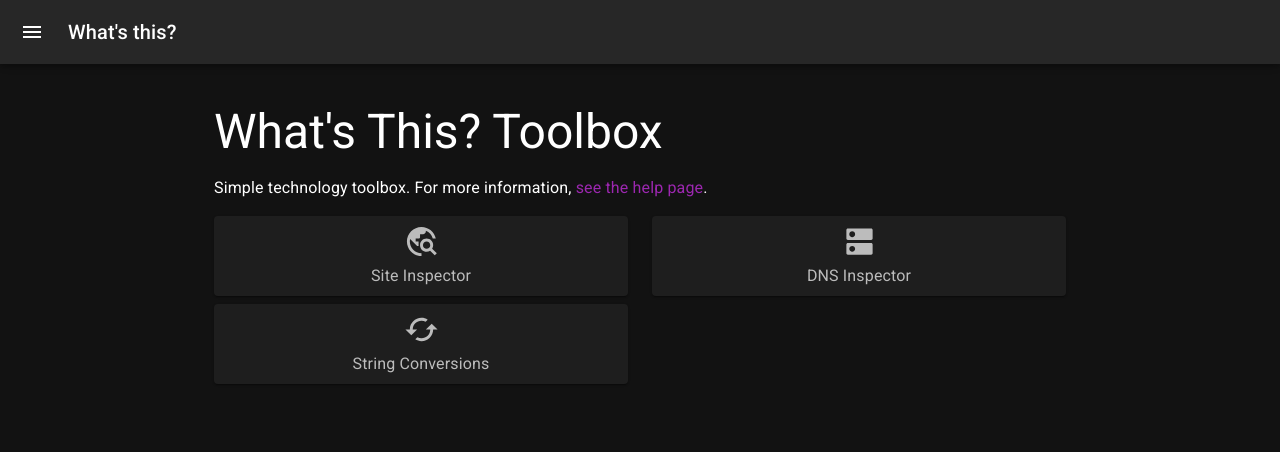
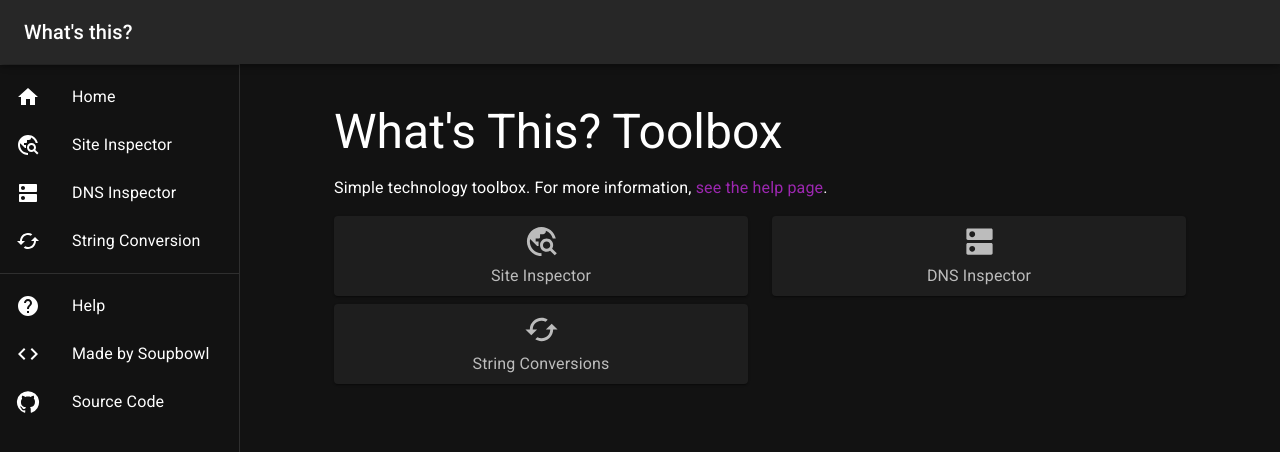
Before and after one commit to soup-bowl/whatsth.is, a React (Create React App) app: page / in a window 1280 px wide. Shown: the top 452 px of the page. Built offline with nearby package versions, Linux system fonts and the light colour scheme.

Commit message:
Conditional menu for small/big screens.

```diff
--- a/src/pages/_layout.tsx
+++ b/src/pages/_layout.tsx
@@ -2,7 +2,7 @@ import { Outlet, useNavigate } from "react-router-dom";
 import MuiAppBar, { AppBarProps as MuiAppBarProps } from '@mui/material/AppBar';
 import { CssBaseline, ThemeProvider, Toolbar, IconButton, Typography,
 	Container, styled, Drawer, Divider, Box, List, ListItem, ListItemIcon,
-	ListItemText, Link} from '@mui/material';
+	ListItemText, Link, useMediaQuery} from '@mui/material';
 import theme from "../theme/theme";
 import { useEffect, useState } from "react";
 
@@ -31,13 +31,11 @@ const Main = styled('main', { shouldForwardProp: (prop) => prop !== 'open' })<{
 		easing: theme.transitions.easing.sharp,
 		duration: theme.transitions.duration.leavingScreen,
 	}),
-	marginLeft: `-${drawerWidth}px`,
 	...(open && {
 		transition: theme.transitions.create('margin', {
 			easing: theme.transitions.easing.easeOut,
 			duration: theme.transitions.duration.enteringScreen,
 		}),
-		marginLeft: 0,
 	}),
 }));
 
@@ -49,8 +47,6 @@ const AppBar = styled(MuiAppBar, {
 		duration: theme.transitions.duration.leavingScreen,
 	}),
 	...(open && {
-		width: `calc(100% - ${drawerWidth}px)`,
-		marginLeft: `${drawerWidth}px`,
 		transition: theme.transitions.create(['margin', 'width'], {
 			easing: theme.transitions.easing.easeOut,
 			duration: theme.transitions.duration.enteringScreen,
@@ -71,6 +67,7 @@ export default function Layout() {
 	const navigate = useNavigate();
 	const [open, setOpen] = useState(false);
 	const [connectionState, setConnectionState] = useState(true);
+	const desktop = useMediaQuery("(min-width: 961px)");
 	const MINUTE_MS = 15000;
 
 	// https://stackoverflow.com/a/65049865
@@ -98,8 +95,9 @@ export default function Layout() {
 		<ThemeProvider theme={theme}>
 			<Box sx={{ display: 'flex' }}>
 			<CssBaseline />
-			<AppBar position="fixed" open={open}>
+			<AppBar position="fixed" open={open} sx={{ zIndex: (theme) => ( desktop ? theme.zIndex.drawer + 1 : 0) }}>
 				<Toolbar>
+					{ ! desktop ?
 					<IconButton
 						color="inherit"
 						aria-label="open drawer"
@@ -109,6 +107,7 @@ export default function Layout() {
 					>
 						<MenuIcon />
 					</IconButton>
+					: null }
 					<Typography variant="h6" noWrap component="div">What's this?</Typography>
 					{ ! connectionState ?
 					<CloudOffIcon color="disabled" sx={{ marginLeft: 1 }} />
@@ -124,7 +123,7 @@ export default function Layout() {
 					boxSizing: 'border-box',
 				},
 				}}
-				variant="persistent"
+				variant={(desktop) ? "permanent" : "temporary"}
 				anchor="left"
 				open={open}
 			>
```
